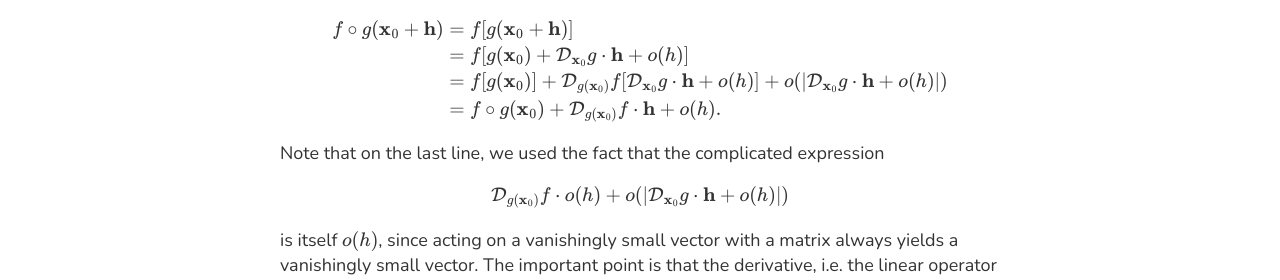
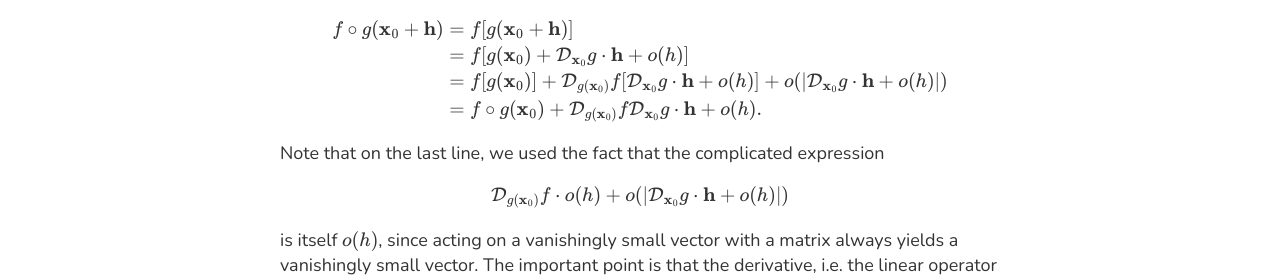
Before and after one commit to heptarch/heptarch.github.io, a Jekyll site: the page built from drafts/type-diff.md, in a window 1280 px wide and 900 px high, scrolled down 5032 px. Shown: the part 346-626 px from the top of the window. Built offline with Jekyll 4.4.1, drawn with Linux system fonts in a browser that asks for light colours; our own code applies the rules of GitHub Pages for plain Markdown files; formulas are drawn with MathJax 3; a script that is not in the unit is left out.

Commit message:
Edit type-diff sec 4

```diff
--- a/drafts/type-diff.md
+++ b/drafts/type-diff.md
@@ -275,7 +275,7 @@ f[g (\mathbf{x}_0 + \mathbf{h})] \\
 & = f [g (\mathbf{x}_0) + \mathcal{D}_{\mathbf{x}_0}g \cdot \mathbf{h} + o(h)] \\
 & = f [g (\mathbf{x}_0)] + \mathcal{D}_{g(\mathbf{x}_0)}f
 [\mathcal{D}_{\mathbf{x}_0}g \cdot \mathbf{h} + o(h)] + o(|\mathcal{D}_{\mathbf{x}_0}g\cdot \mathbf{h} + o(h)|) \\
-& = f \circ g (\mathbf{x}_0) +  \mathcal{D}_{g(\mathbf{x}_0)}f \cdot \mathbf{h} + o(h).
+& = f \circ g (\mathbf{x}_0) +  \mathcal{D}_{g(\mathbf{x}_0)}f \mathcal{D}_{\mathbf{x}_0}g\cdot \mathbf{h} + o(h).
 \end{align*}
 $$
 
```
